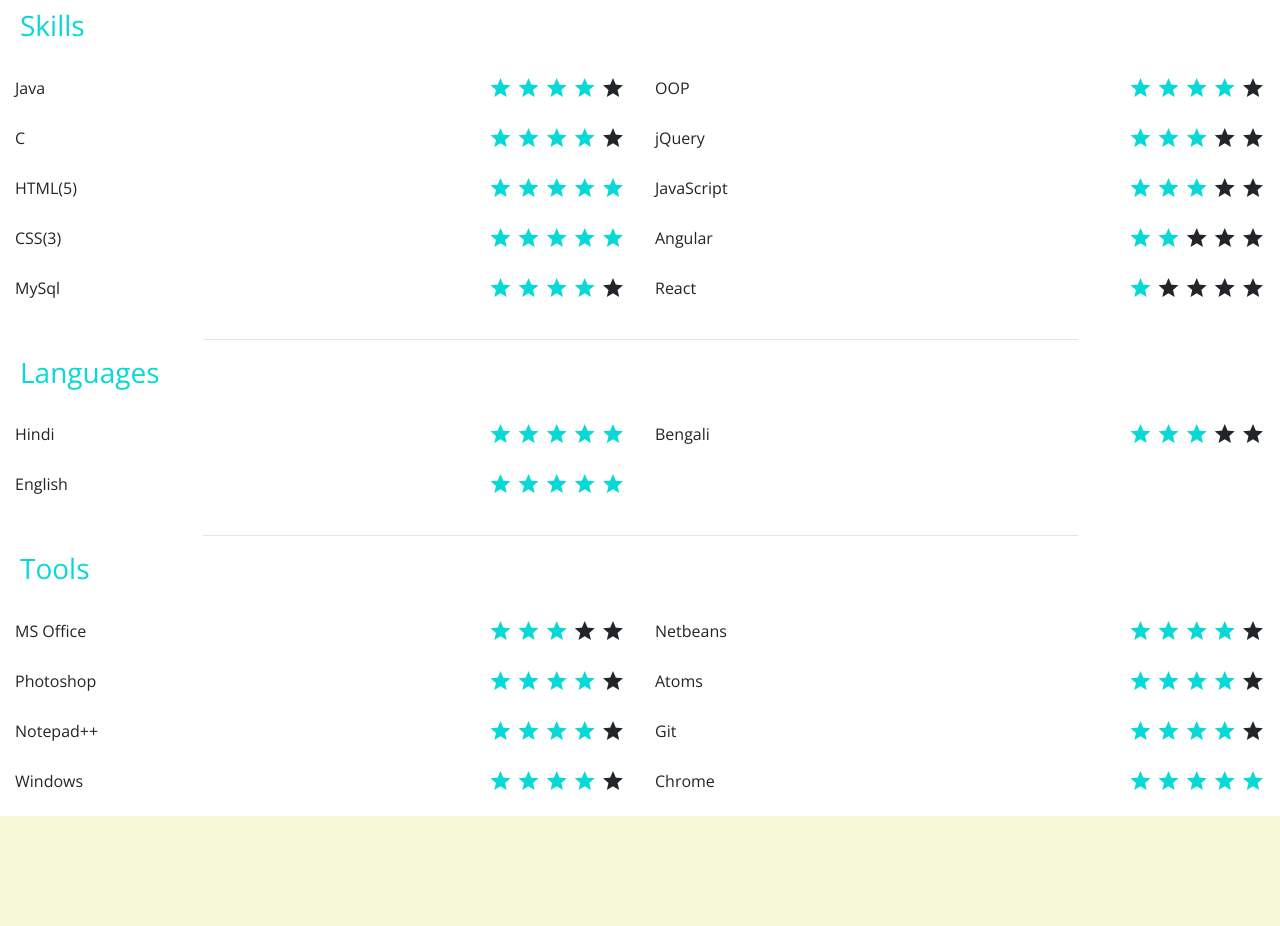
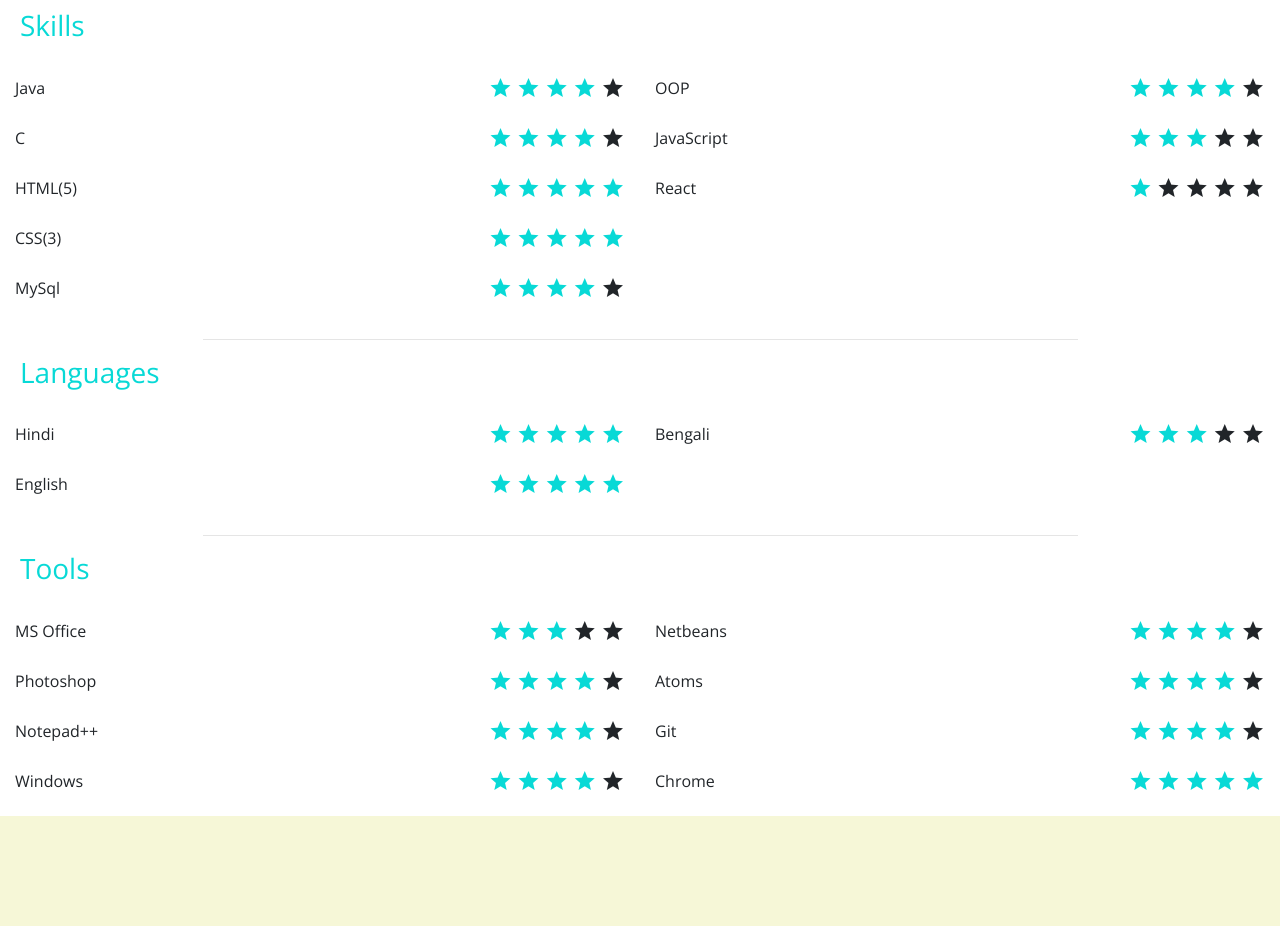
Before and after one commit to hemanta092/myresume, a plain HTML site: page index.html in a window 1280 px wide. Shown: the part 3360-4286 px from the top of the page. Drawn offline with nearby package versions, Linux system fonts and the light colour scheme.

Commit message:
skills update

```diff
--- a/index.html
+++ b/index.html
@@ -281,31 +281,11 @@
               </span>
             </li>
             <li>
-              <span class="ability-title">jQuery</span>
-              <span class="ability-score">
-                <i class="material-icons material-icon-bw">star</i>
-                <i class="material-icons material-icon-bw">star</i>
-                <i class="material-icons material-icon-bw">star</i>
-                <i class="material-icons">star</i>
-                <i class="material-icons">star</i>
-              </span>
-            </li>
-            <li>
               <span class="ability-title">JavaScript</span>
               <span class="ability-score">
                 <i class="material-icons material-icon-bw">star</i>
                 <i class="material-icons material-icon-bw">star</i>
                 <i class="material-icons material-icon-bw">star</i>
-                <i class="material-icons">star</i>
-                <i class="material-icons">star</i>
-              </span>
-            </li>
-            <li>
-              <span class="ability-title">Angular</span>
-              <span class="ability-score">
-                <i class="material-icons material-icon-bw">star</i>
-                <i class="material-icons material-icon-bw">star</i>
-                <i class="material-icons">star</i>
                 <i class="material-icons">star</i>
                 <i class="material-icons">star</i>
               </span>
```
